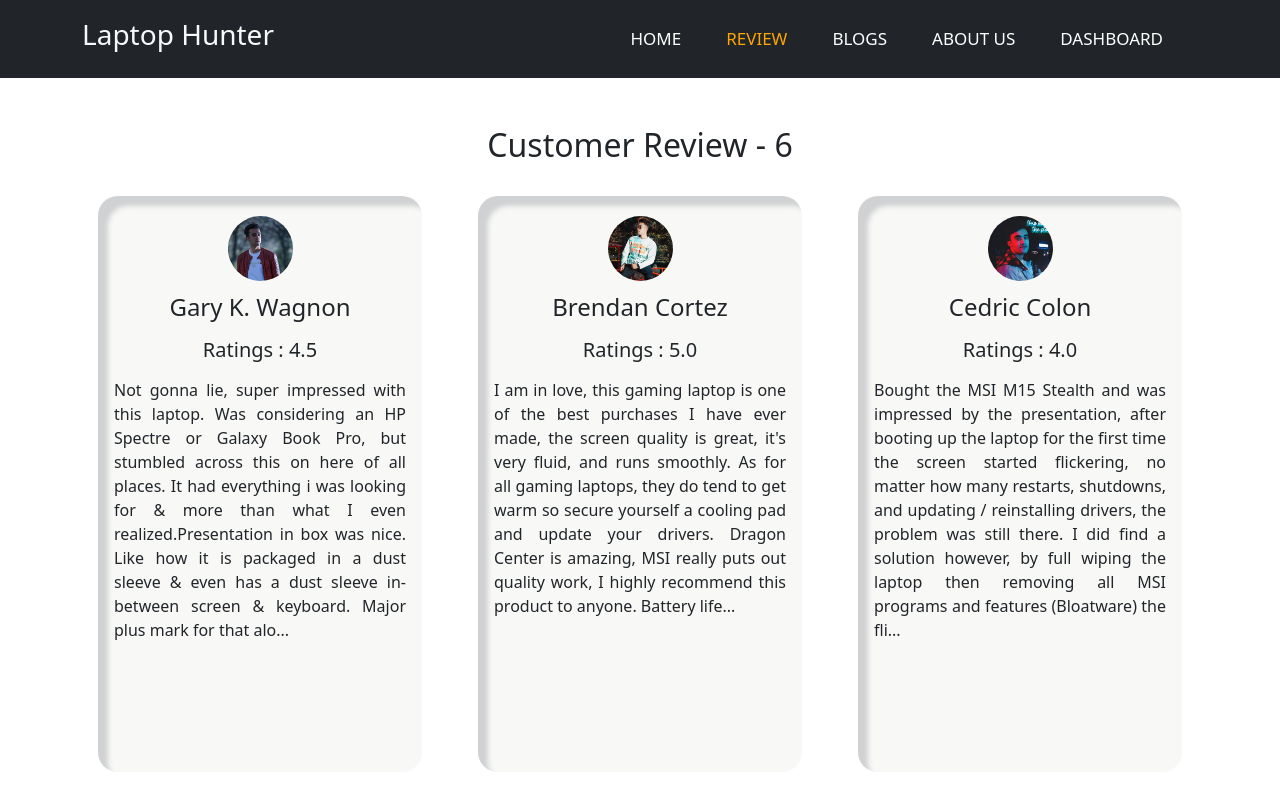
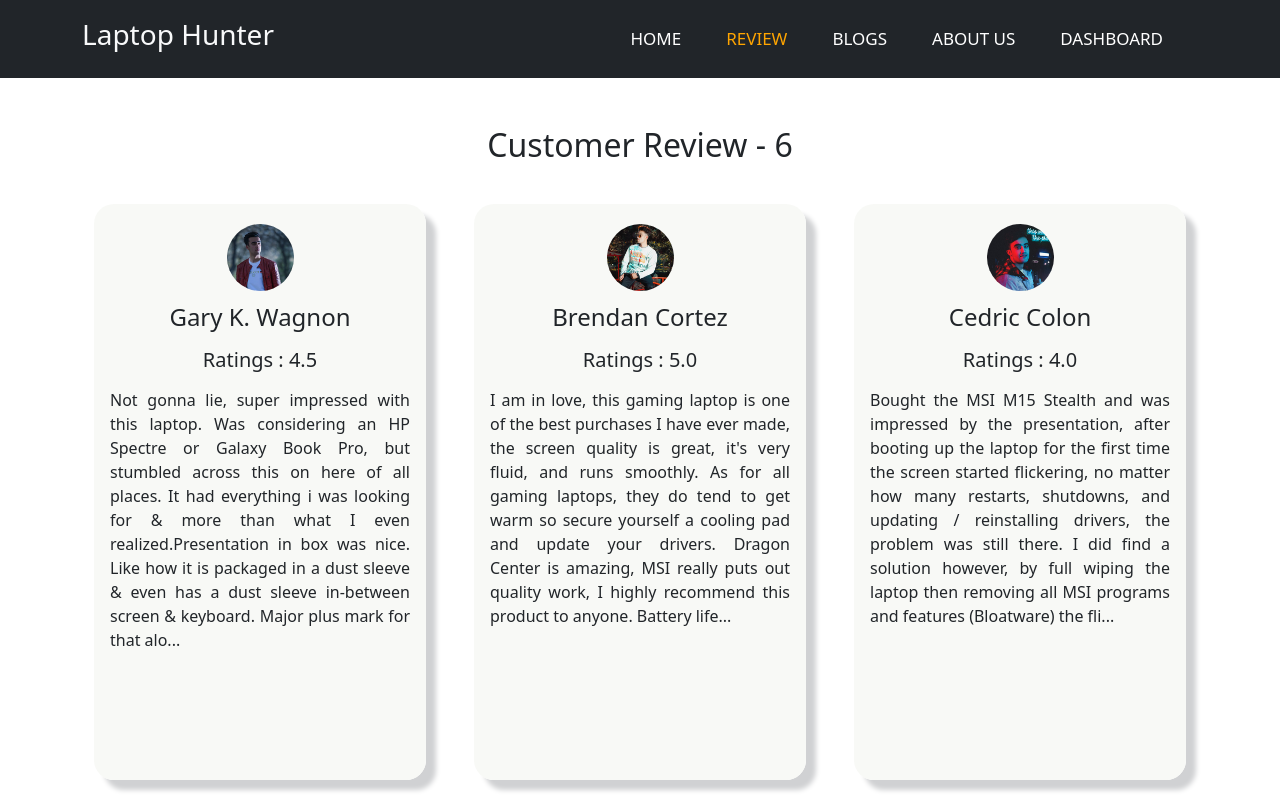
Before and after one commit to EmtiazHossainE2/msi-review, a React (Create React App) app: page /review in a window 1280 px wide. Shown: the top 800 px of the page. Built offline with nearby package versions, Linux system fonts and the light colour scheme.

Commit message:
custom hook use

```diff
--- a/src/components/CustomerReview/CustomerReview.js
+++ b/src/components/CustomerReview/CustomerReview.js
@@ -1,13 +1,9 @@
-import React, { useEffect, useState } from 'react';
+import React from 'react';
+import useReview from '../../hooks/useReview';
 import SingleReview from '../SingleReview/SingleReview';
 
 const CustomerReview = () => {
-    const [reviews, setReviews] = useState([])
-    useEffect(() => {
-        fetch('reviews.json')
-            .then(res => res.json())
-            .then(data => setReviews(data))
-    }, [])
+    const [reviews, setReviews] = useReview()
     return (
         <div>
             <h2 className='text-center my-3'>Customer Review   - {reviews.length}</h2>
--- a/src/components/SingleReview/SingleReview.css
+++ b/src/components/SingleReview/SingleReview.css
@@ -2,15 +2,5 @@
     background-color: #f8f9f6fc;
     border-radius: 20px;
     height: 72vh;
-    box-shadow: 10px 10px 5px rgb(208, 209, 211) inset;
+    box-shadow: 10px 10px 5px rgb(208, 209, 211);
 }
-
-.btn-style {
-    background-color: rgb(64, 66, 67);
-    color: #fff;
-}
-
-.btn-style:hover {
-    color: #333;
-    background-color: #FFCA2C
-}
--- a/src/components/SingleReview/SingleReview.js
+++ b/src/components/SingleReview/SingleReview.js
@@ -3,7 +3,7 @@ import './SingleReview.css'
 const SingleReview = (props) => {
     const { name, img, ratings, description } = props.review
     return (
-        <div className='col-lg-4 col-md-6'>
+        <div className='col-lg-4 col-md-6 p-2'>
             <div className="cart p-3 m-3 cart-container text-center">
                 <img className='w-25  m-auto  rounded-circle p-1 ' src={img} alt="" />
                 <h4 className='py-2'>{name.slice(0, 15)}</h4>
--- /dev/null
+++ b/src/hooks/useReview.js
@@ -0,0 +1,12 @@
+import { useEffect, useState } from "react"
+
+const useReview = () => {
+    const [reviews, setReviews] = useState([])
+    useEffect(() => {
+        fetch('reviews.json')
+            .then(res => res.json())
+            .then(data => setReviews(data))
+    }, [])
+    return [reviews, setReviews]
+}
+export default useReview;
--- a/src/pages/Review/Review.js
+++ b/src/pages/Review/Review.js
@@ -1,10 +1,20 @@
 import React from 'react';
-import CustomerReview from '../../components/CustomerReview/CustomerReview';
+import SingleReview from '../../components/SingleReview/SingleReview';
+import useReview from '../../hooks/useReview';
 
 const Review = () => {
+    const [reviews, setReviews] = useReview()
     return (
         <div className='container my-5'>
-            <CustomerReview></CustomerReview>
+            <h2 className='text-center my-3'>Customer Review   - {reviews.length}</h2>
+            <div className="row">
+                {
+                    reviews.map(review => <SingleReview
+                        key={review.id}
+                        review={review}
+                    ></SingleReview>)
+                }
+            </div>
         </div>
     );
 };
```
